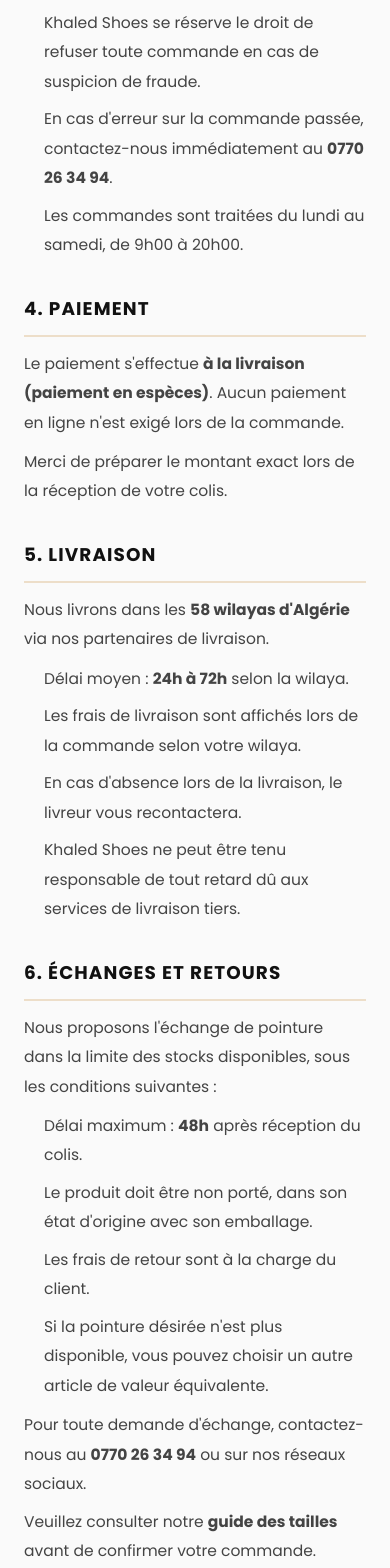
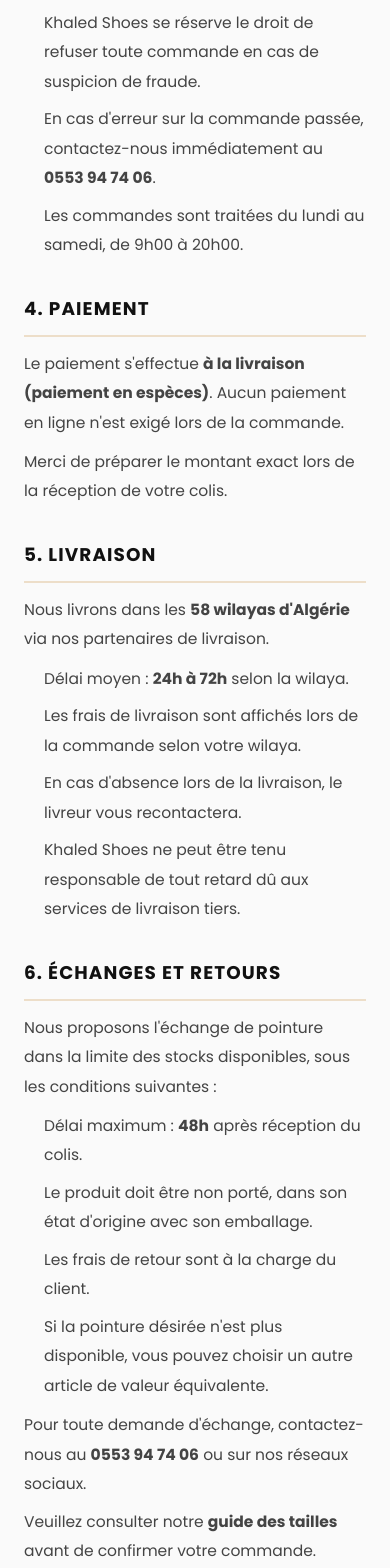
Before and after one commit to hani7/khaledshoes1976, a React (Vite) app in the folder frontend/: page /conditions in a window 390 px wide. Shown: the part 1320-2888 px from the top of the page. Built offline with nearby package versions, Linux system fonts and the light colour scheme; no server answers; the HTML template or start-up script is replaced by a standard one.

Commit message:
Update phone number to 0553 94 74 06

```diff
--- a/frontend/src/components/Footer.jsx
+++ b/frontend/src/components/Footer.jsx
@@ -10,7 +10,7 @@
           <svg width="24" height="24" viewBox="0 0 24 24" fill="currentColor">
             <path d="M12.031 0C5.383 0 .002 5.381.002 12.029c0 2.124.553 4.195 1.605 6.02L.034 23.996l6.104-1.601c1.761.947 3.738 1.447 5.892 1.447 6.647 0 12.027-5.38 12.027-12.029C24.056 5.381 18.678 0 12.031 0zm0 21.84c-1.802 0-3.567-.485-5.112-1.403l-.367-.217-3.805.998.998-3.712-.238-.379c-1.008-1.608-1.54-3.463-1.54-5.384 0-5.65 4.597-10.246 10.248-10.246 5.648 0 10.245 4.596 10.245 10.246 0 5.649-4.597 10.246-10.245 10.246h-.184zm5.617-7.669c-.308-.154-1.821-.899-2.103-1.003-.282-.102-.487-.154-.693.154-.205.308-.795 1.003-.974 1.208-.179.205-.359.23-.667.077-1.488-.737-2.673-1.458-3.682-3.238-.21-.371-.023-.572.13-.725.138-.138.308-.359.461-.539.154-.18.205-.308.308-.513.102-.205.051-.385-.026-.539-.077-.154-.692-1.668-.948-2.283-.251-.601-.507-.52-.693-.529-.18-.009-.384-.009-.589-.009-.205 0-.539.077-.821.385-.282.308-1.077 1.052-1.077 2.566s1.103 2.977 1.257 3.181c.154.205 2.172 3.315 5.258 4.646.733.316 1.306.505 1.753.646.736.233 1.406.2 1.934.12.59-.088 1.821-.744 2.077-1.463.256-.718.256-1.334.18-1.463-.077-.128-.282-.205-.59-.359z"/>
           </svg>
-          <span>Écrivez-nous sur WhatsApp: 0770 26 34 94</span>
+          <span>Écrivez-nous sur WhatsApp: 0553 94 74 06</span>
         </div>
 
         <div className="footer__top">
@@ -63,7 +63,7 @@
 
             <div style={{ marginTop: '30px' }}>
               <p>Téléphone</p>
-              <a href="tel:0770263494" style={{ color: 'var(--color-white)', marginTop: '8px' }}>0770 26 34 94</a>
+              <a href="tel:0553947406" style={{ color: 'var(--color-white)', marginTop: '8px' }}>0553 94 74 06</a>
             </div>
           </div>
         </div>
--- a/frontend/src/pages/BoutiquesPage.jsx
+++ b/frontend/src/pages/BoutiquesPage.jsx
@@ -7,7 +7,7 @@
     tag: 'Boutique principale',
     image: '/boutique-sidi-yahia.jpg',
     address: 'Chemin Sidi Yahia N°44, Sidi Yahia, Alger',
-    phone: '0770 26 34 94',
+    phone: '0553 94 74 06',
     phone2: null,
     hours: 'Lun – Sam : 9h00 – 20h00',
     mapsUrl: 'https://maps.app.goo.gl/GqGXYnfNHgM8auu79',
--- a/frontend/src/pages/ContactPage.jsx
+++ b/frontend/src/pages/ContactPage.jsx
@@ -22,7 +22,7 @@
             <div style={{ fontSize: '2rem', marginBottom: '15px' }}>📞</div>
             <h3 style={{ fontSize: '1.2rem', marginBottom: '10px' }}>Par Téléphone</h3>
             <p style={{ color: 'var(--color-gray-600)', marginBottom: '15px' }}>Du Samedi au Jeudi, de 9h à 18h</p>
-            <a href="tel:+213770263494" style={{ fontWeight: 'bold', color: 'var(--color-accent)', fontSize: '1.2rem' }}>0770 26 34 94</a>
+            <a href="tel:+213553947406" style={{ fontWeight: 'bold', color: 'var(--color-accent)', fontSize: '1.2rem' }}>0553 94 74 06</a>
           </div>
 
           <div style={{ background: '#fff', padding: '30px', borderRadius: '12px', boxShadow: '0 4px 15px rgba(0,0,0,0.05)', textAlign: 'center' }}>
--- a/frontend/src/pages/PrivacyPage.jsx
+++ b/frontend/src/pages/PrivacyPage.jsx
@@ -91,7 +91,7 @@
             <p>Pour toute question relative à la protection de vos données :</p>
             <p style={{ marginTop: '10px' }}>
               📧 <strong>contact@khaledshoes.dz</strong><br />
-              📞 <strong>0770 26 34 94</strong><br />
+              📞 <strong>0553 94 74 06</strong><br />
               📍 Chemin Sidi Yahia N°44, Sidi Yahia, Alger
             </p>
           </Section>
--- a/frontend/src/pages/ReturnsPage.jsx
+++ b/frontend/src/pages/ReturnsPage.jsx
@@ -179,7 +179,7 @@
             }}>
               ✉️ contact@khaledshoes.dz
             </a>
-            <a href="https://wa.me/213770263494" target="_blank" rel="noopener noreferrer" style={{
+            <a href="https://wa.me/213553947406" target="_blank" rel="noopener noreferrer" style={{
               display: 'inline-flex', alignItems: 'center', gap: '8px',
               background: '#25D366', color: '#fff',
               padding: '12px 22px', borderRadius: '50px',
--- a/frontend/src/pages/ShippingPage.jsx
+++ b/frontend/src/pages/ShippingPage.jsx
@@ -280,8 +280,8 @@
         {/* Note */}
         <div style={{ marginTop: '24px', background: '#EDDEC9', borderRadius: '10px', padding: '16px 20px' }}>
           <p style={{ fontSize: '0.88rem', color: '#444', lineHeight: 1.7 }}>
-            📞 <strong>Besoin d'aide ?</strong> Contactez-nous au <strong>0770 26 34 94</strong> ou sur{' '}
-            <a href="https://wa.me/213770263494" target="_blank" rel="noopener noreferrer" style={{ color: 'var(--color-accent)', fontWeight: 600 }}>
+            📞 <strong>Besoin d'aide ?</strong> Contactez-nous au <strong>0553 94 74 06</strong> ou sur{' '}
+            <a href="https://wa.me/213553947406" target="_blank" rel="noopener noreferrer" style={{ color: 'var(--color-accent)', fontWeight: 600 }}>
               WhatsApp
             </a>. Paiement à la livraison uniquement.
           </p>
--- a/frontend/src/pages/SizeGuidePage.jsx
+++ b/frontend/src/pages/SizeGuidePage.jsx
@@ -107,10 +107,10 @@
           <h2>Besoin d'aide ?</h2>
           <p>
             Si vous hésitez entre deux tailles, nous vous recommandons de choisir la taille supérieure.
-            Pour plus d'informations, contactez-nous sur WhatsApp au <strong>0770 26 34 94</strong>.
+            Pour plus d'informations, contactez-nous sur WhatsApp au <strong>0553 94 74 06</strong>.
           </p>
           <a
-            href="https://wa.me/213770263494"
+            href="https://wa.me/213553947406"
             target="_blank"
             rel="noopener noreferrer"
             className="btn btn-accent"
--- a/frontend/src/pages/TermsPage.jsx
+++ b/frontend/src/pages/TermsPage.jsx
@@ -42,7 +42,7 @@
             <p>Pour passer une commande, vous devez renseigner vos coordonnées complètes. Chaque commande est confirmée par SMS ou appel téléphonique par notre équipe.</p>
             <ul style={{ paddingLeft: '20px', marginTop: '10px' }}>
               <li style={{ marginBottom: '8px' }}>Khaled Shoes se réserve le droit de refuser toute commande en cas de suspicion de fraude.</li>
-              <li style={{ marginBottom: '8px' }}>En cas d'erreur sur la commande passée, contactez-nous immédiatement au <strong>0770 26 34 94</strong>.</li>
+              <li style={{ marginBottom: '8px' }}>En cas d'erreur sur la commande passée, contactez-nous immédiatement au <strong>0553 94 74 06</strong>.</li>
               <li style={{ marginBottom: '8px' }}>Les commandes sont traitées du lundi au samedi, de 9h00 à 20h00.</li>
             </ul>
           </Section>
@@ -70,7 +70,7 @@
               <li style={{ marginBottom: '8px' }}>Les frais de retour sont à la charge du client.</li>
               <li style={{ marginBottom: '8px' }}>Si la pointure désirée n'est plus disponible, vous pouvez choisir un autre article de valeur équivalente.</li>
             </ul>
-            <p style={{ marginTop: '10px' }}>Pour toute demande d'échange, contactez-nous au <strong>0770 26 34 94</strong> ou sur nos réseaux sociaux.</p>
+            <p style={{ marginTop: '10px' }}>Pour toute demande d'échange, contactez-nous au <strong>0553 94 74 06</strong> ou sur nos réseaux sociaux.</p>
             <p style={{ marginTop: '8px' }}>Veuillez consulter notre <strong>guide des tailles</strong> avant de confirmer votre commande.</p>
           </Section>
 
@@ -95,7 +95,7 @@
             <p>Pour toute question concernant vos commandes ou nos conditions :</p>
             <p style={{ marginTop: '10px' }}>
               📧 <strong>contact@khaledshoes.dz</strong><br />
-              📞 <strong>0770 26 34 94</strong><br />
+              📞 <strong>0553 94 74 06</strong><br />
               📍 Chemin Sidi Yahia N°44, Sidi Yahia, Alger<br />
               📍 39 Rue du Hoggar, Hydra, Alger
             </p>
```
